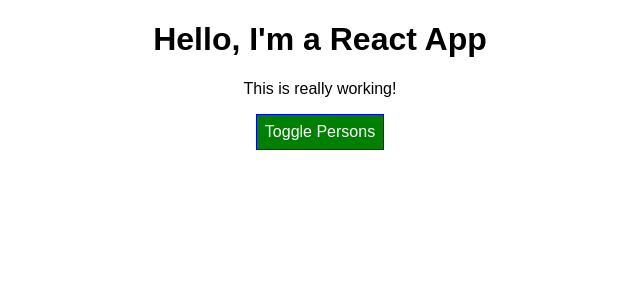
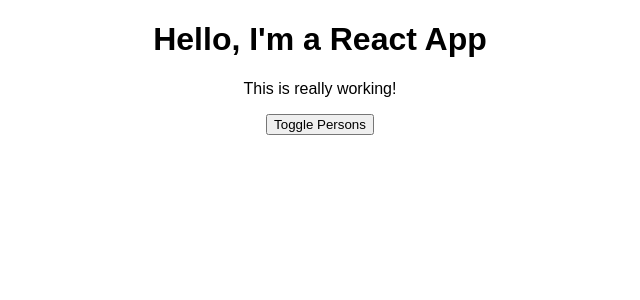
Before and after one commit to AmirArreaza/React-Guide, a React (Create React App) app: page / in a window 1280 px wide. Shown: the top 300 px of the page, without its empty margins (320-960 px from the left). Built offline with nearby package versions, Linux system fonts and the light colour scheme.

Commit message:
Pending change preventing npm eject to run

```diff
--- a/src/App.js
+++ b/src/App.js
@@ -1,21 +1,7 @@
 import React, { Component } from 'react';
-import styled from 'styled-components';
+
 import './App.css';
 import Person from './Person/Person';
-
-const StyledButton = styled.button`
-background-color: ${props => props.alt ? 'red' : 'green'};
-color: white;
-font: inherit;
-border: 1px solid blue;
-padding: 8px;
-cursor: pointer;
-
-&:hover {
-  background-color: ${props => props.alt ? 'salmon' : 'lightgreen'};
-  color: black;
-}
-`;
 
 class App extends Component {
 
@@ -102,14 +88,6 @@
           }
         </div>
       );
-
-      /*
-      style.backgroundColor = 'red';
-      style[':hover'] = {
-        backgroundColor: 'salmon',
-        color: 'black'
-      };
-      */
     }
 
     const classes = [];
@@ -124,9 +102,7 @@
         <div className="App">
           <h1>Hello, I'm a React App</h1>
           <p className={classes.join(' ')}>This is really working!</p>
-          <StyledButton
-            alt={this.state.showPersons}
-            onClick={this.togglePersonsHandler}>Toggle Persons</StyledButton>
+          <button onClick={this.togglePersonsHandler}>Toggle Persons</button>
           {persons}
         </div>
     );
```
